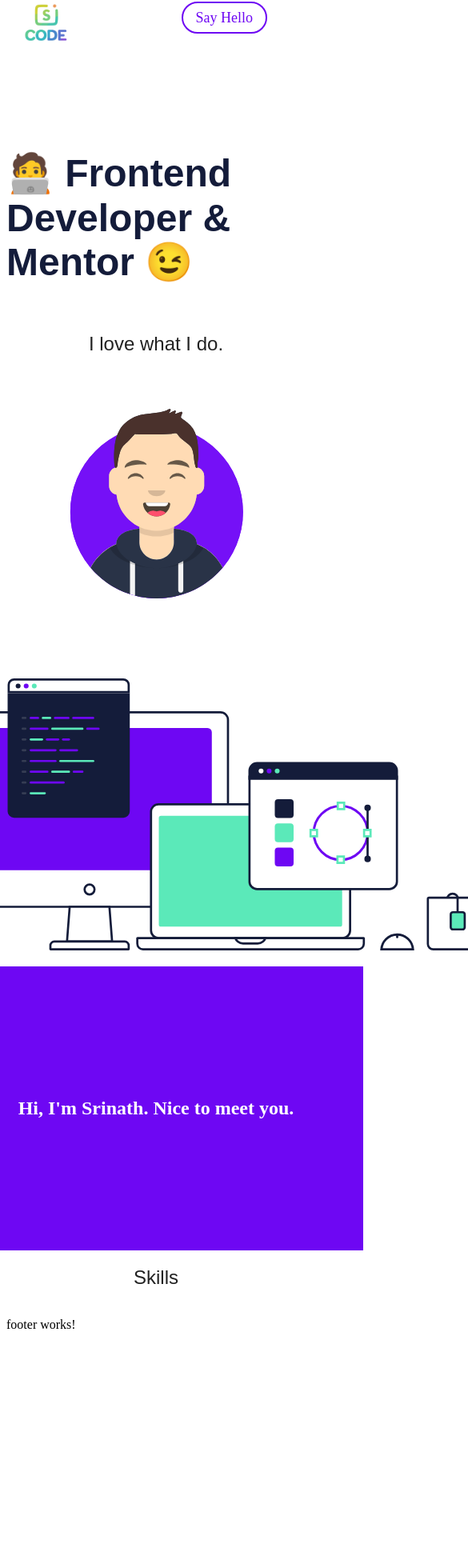
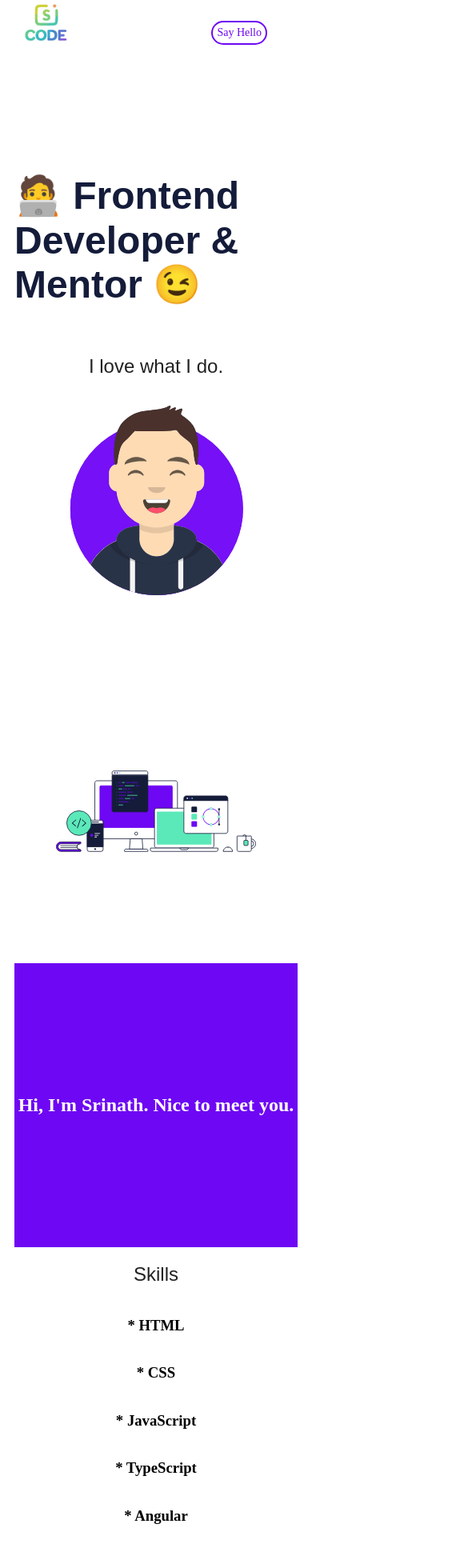
Before and after one commit to srinathsree66/my-website, an Angular app: page / in a window 390 px wide. Shown: the part 28-1973 px from the top of the page at 80% size, 585 px wide, since content can reach past the window. Before the commit the page ends 1709 px from the top, so only its background shows below. Built offline with nearby package versions, Linux system fonts and the light colour scheme; no server answers.

Commit message:
fix overflow issues

```diff
--- a/src/app/app.component.ts
+++ b/src/app/app.component.ts
@@ -13,20 +13,5 @@ import { isPlatformBrowser } from '@angular/common';
   styleUrl: './app.component.scss',
 })
 export class AppComponent {
-  value = 20;
-  title = 'sreecodes-portfolio';
 
-  constructor(@Inject(PLATFORM_ID) private platformId: Object) {}
-
-  ngOnInit() {
-    if (isPlatformBrowser(this.platformId)) {
-      // Access navigator here
-      console.log('hi');
-
-      navigator.geolocation.getCurrentPosition((position) => {
-        console.log('Latitude: ', position.coords.latitude);
-        console.log('Longitude: ', position.coords.longitude);
-      });
-    }
-  }
 }
--- a/src/components/header/header-component.html
+++ b/src/components/header/header-component.html
@@ -7,7 +7,7 @@
     <ul>
       <!-- <li class="mentorship">Mentorship</li> -->
       <li>
-        <a href="" class="say-hello"> Say Hello </a>
+        <p href="#" class="say-hello"> Say Hello </p>
       </li>
     </ul>
   </nav>
--- a/src/components/header/header-component.scss
+++ b/src/components/header/header-component.scss
@@ -43,9 +43,20 @@
   padding: 0.5rem 1rem;
   font-size: 18px;
   animation: alternate 1.5s linear;
+  text-decoration: dotted !important;
 
   &:hover {
     color: white;
     background-color: #6e07f3;
   }
 }
+
+@media screen and (max-width:600px) {
+  .say-hello{
+    padding: 5px;
+    font-size: 14px;
+    text-decoration: none;
+    // text-align: center
+  }
+
+}
--- a/src/components/hero/hero.component.html
+++ b/src/components/hero/hero.component.html
@@ -13,6 +13,14 @@
   <div class="intro">
     <h1>Hi, I'm Srinath. Nice to meet you.</h1>
   </div>
-  <h2>Skills</h2>
+  <h2 style="font-size: 1.5rem;">Skills</h2>
+
+  <h3 class="skill">* HTML</h3>
+  <h3>* CSS</h3>
+  <h3>* JavaScript</h3>
+  <h3>* TypeScript</h3>
+  <h3>* Angular</h3>
+  <h3>* React</h3>
+  <h3>* AWS</h3>
 
 </section>
--- a/src/components/hero/hero.component.scss
+++ b/src/components/hero/hero.component.scss
@@ -45,7 +45,7 @@
   width: 100%;
   display: flex;
   justify-content: center;
-  padding: 9rem 4.5rem;
+  padding: 9rem 0 9rem 0;
   text-align: center !important;
   flex-direction: column;
 }
@@ -60,3 +60,31 @@
   padding: 10px;
   box-shadow: 2px 2px 5px rgba(0, 0, 0, 0.1);
 }
+
+.skill{
+  &:hover{
+    text-shadow: #6e07f3;
+  }
+}
+
+
+@media screen and (max-width: 600px) {
+  .hero-section{
+    padding: 10px;
+  }
+
+  .hero-title{
+    font-size: 1.5rem;
+  }
+
+  .img-container{
+    margin-top: 0;
+  }
+  .hero-device {
+
+    margin-top: 0;
+    img {
+      width: 250px !important;
+    }}
+
+}
--- a/src/index.html
+++ b/src/index.html
@@ -2,7 +2,7 @@
 <html lang="en">
 <head>
   <meta charset="utf-8">
-  <title>Portfolio</title>
+  <title>Sree Codes</title>
   <base href="/">
   <meta name="viewport" content="width=device-width, initial-scale=1">
   <link rel="icon" type="image/x-icon" href="logo.png">
```
